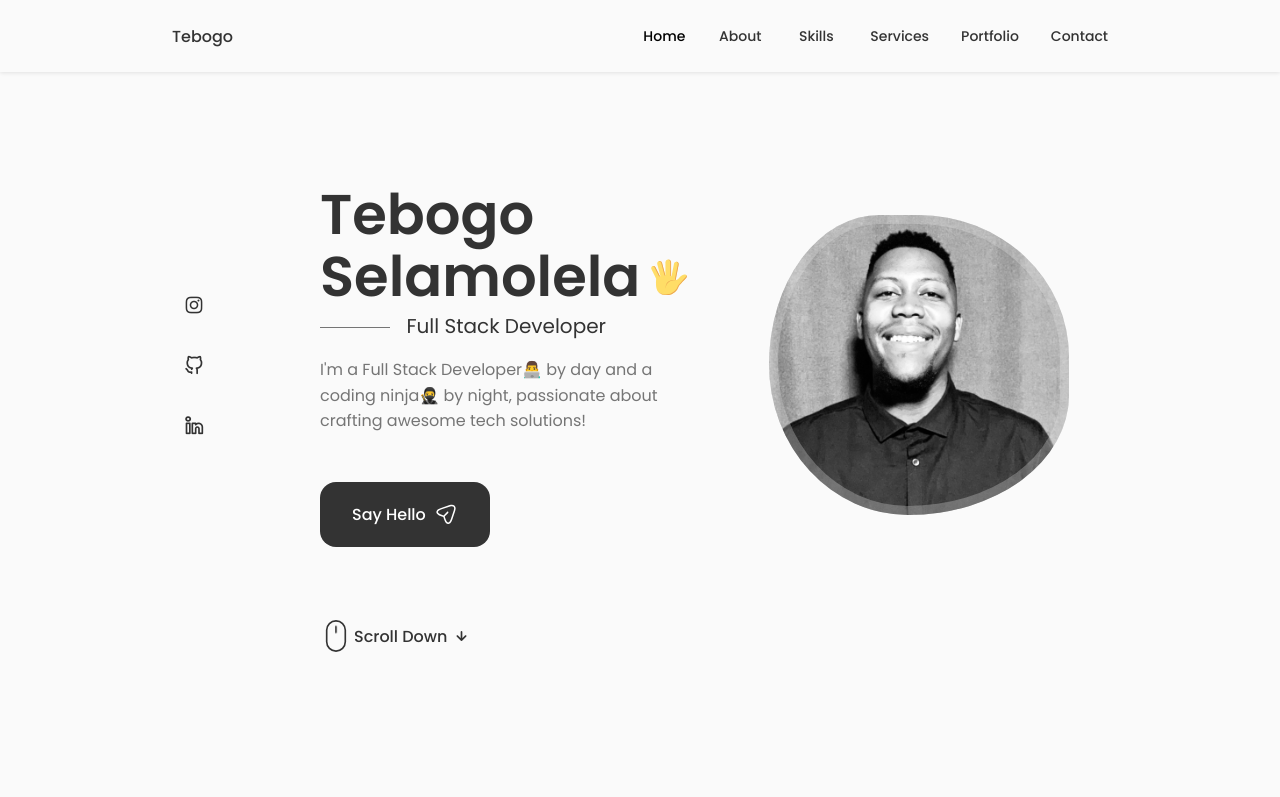
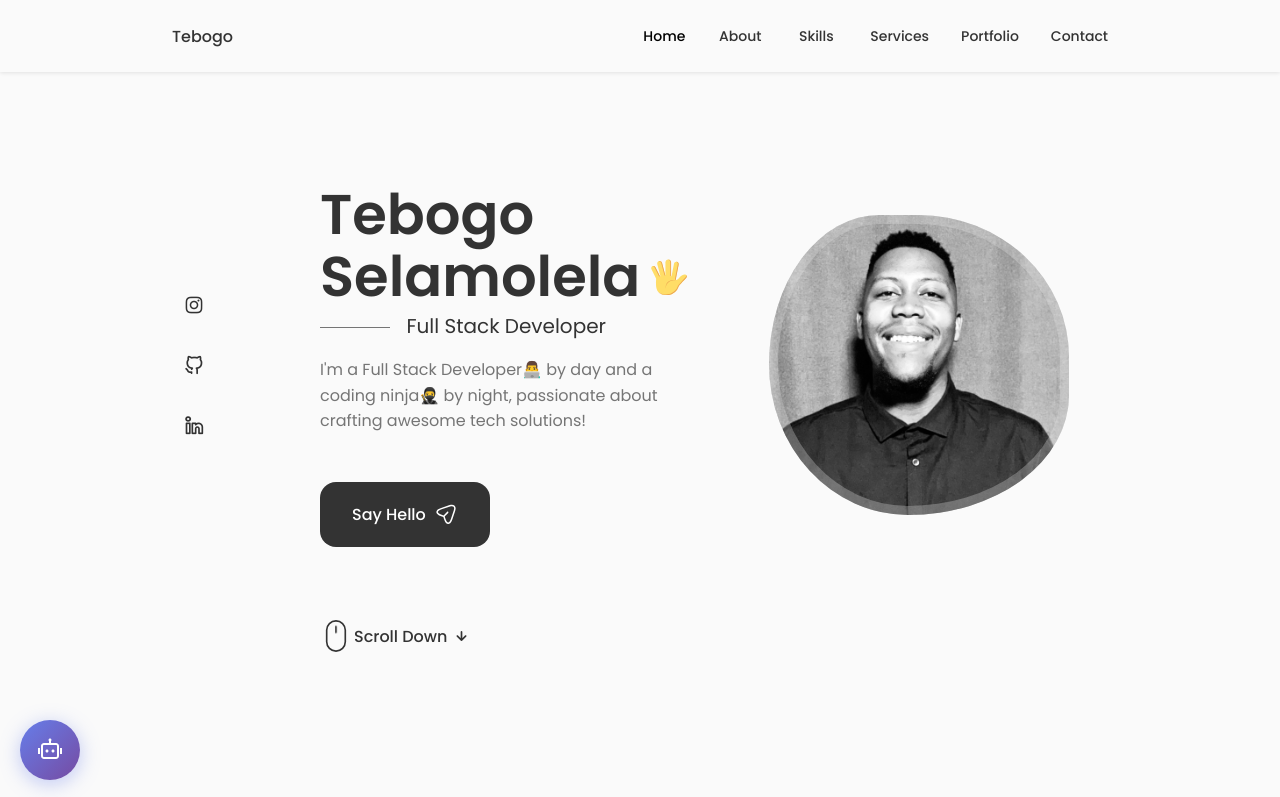
Before and after one commit to Selfmade20/portfolio, a React (Create React App) app: page / in a window 1280 px wide. Shown: the top 797 px of the page. Built offline with nearby package versions, Linux system fonts and the light colour scheme.

Commit message:
feat: Integrate AI chatbot into main application
- Import Chatbot component in App.js
- Add chatbot to main application layout
- Ensure chatbot appears on all pages

```diff
--- a/src/App.js
+++ b/src/App.js
@@ -9,6 +9,7 @@ import Scrollup from './Components/Scrollup/Scrollup';
 import Services from './Components/Services/Services';
 import Skills from './Components/Skills/Skills';
 import Work from './Components/Work/Work';
+import Chatbot from './Components/Chatbot/Chatbot';
 
 function App() {
   return (
@@ -25,6 +26,7 @@ function App() {
       </main>
       <Footer/>
       <Scrollup />
+      <Chatbot />
     </div>
   );
 }
```
